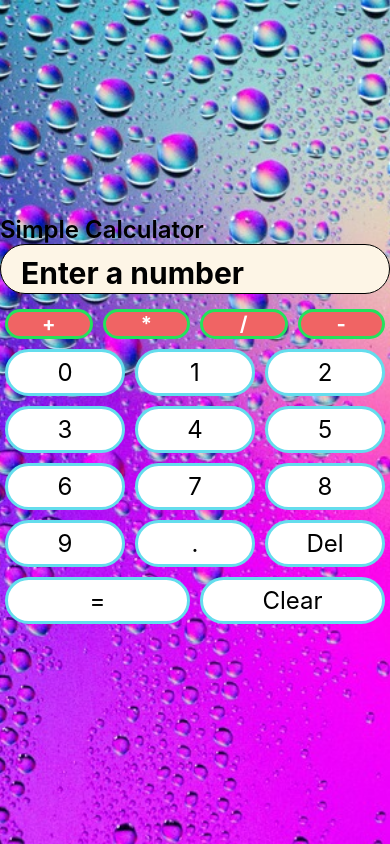
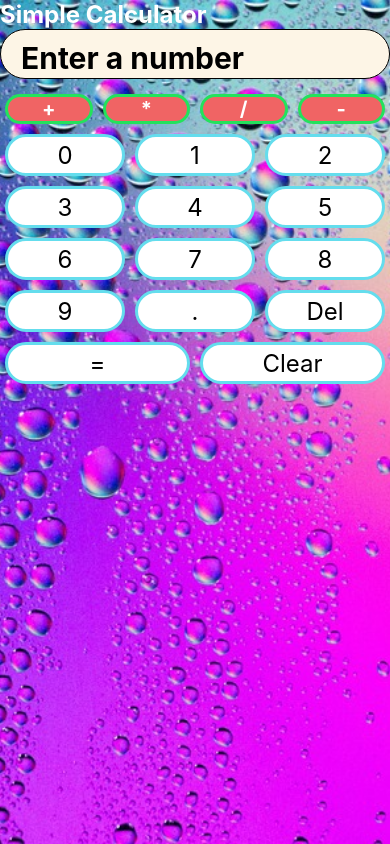
Before and after one commit to Netchicken/RNLesson1Calc, a React Native app in the folder Lesson1Calc/: screen / in a window 390 px wide. Built offline with nearby package versions, Linux system fonts and the light colour scheme; grey boxes are pictures that could not be loaded.

Commit message:
create SQLiteDB Part1

```diff
--- a/Lesson1Calc/App.js
+++ b/Lesson1Calc/App.js
@@ -91,6 +91,7 @@ const styles = StyleSheet.create({
 
   container: {
     fontSize: 40,
+    flex: 1,
   },
 
   containerText: {
@@ -125,17 +126,19 @@ const styles = StyleSheet.create({
     paddingHorizontal: 24,
   },
   sectionTitle: {
+    color: 'white',
     fontSize: 24,
-    fontWeight: '600',
+    fontWeight: 'bold',
+    textAlignVertical: 'center',
   },
-  sectionDescription: {
-    marginTop: 8,
-    fontSize: 18,
-    fontWeight: '400',
-  },
-  highlight: {
-    fontWeight: '700',
-  },
+  // sectionDescription: {
+  //   marginTop: 8,
+  //   fontSize: 18,
+  //   fontWeight: '400',
+  // },
+  // highlight: {
+  //   fontWeight: '700',
+  // },
 });
 
 export default App;
--- a/Lesson1Calc/Components/AllButtons.js
+++ b/Lesson1Calc/Components/AllButtons.js
@@ -32,7 +32,7 @@ const styles = StyleSheet.create({
     borderColor: '#64dded',
     backgroundColor: '#ffffff',
     flex: 1,
-    height: Math.floor(buttonWidth - 50),
+    height: Math.floor(buttonWidth - 55),
     alignItems: 'center',
     justifyContent: 'center',
     borderRadius: Math.floor(buttonWidth),
--- a/Lesson1Calc/Components/calcbuttons.js
+++ b/Lesson1Calc/Components/calcbuttons.js
@@ -1,9 +1,6 @@
 import {
   View, //The most fundamental component for building a UI, View is a container that supports layout with flexbox, style, some touch handling, and accessibility controls. https://reactnative.dev/docs/view
   StyleSheet, //StyleSheet.create returns a stylesheet object. https://reactnative.dev/docs/stylesheet
-  Dimensions, //Dimensions provides access to the window's width and height. https://reactnative.dev/docs/dimensions
-  Pressable,
-  Text, //A React component for displaying text which supports nesting, styling, and touch handling. https://reactnative.dev/docs/text
 } from 'react-native';
 import React from 'react';
 import {PressableButton} from './AllButtons';
@@ -20,10 +17,6 @@ export const CalcButtons = ({updateCalculation}) => {
   );
 };
 
-// set dimensions
-const screen = Dimensions.get('window');
-const buttonWidth = screen.width / 3;
-
 const styles = StyleSheet.create({
   rowcontainer: {
     flexDirection: 'row',
--- a/Lesson1Calc/Components/numberButtons.js
+++ b/Lesson1Calc/Components/numberButtons.js
@@ -80,15 +80,6 @@ export const NumberButtons = ({updateCalculation}) => {
 };
 
 const styles = StyleSheet.create({
-  button: {
-    borderWidth: 3,
-    borderRadius: 50,
-    borderColor: '#64dded',
-    backgroundColor: '#ffffff',
-    width: 50,
-    height: 50,
-  },
-
   rowcontainer: {
     flexDirection: 'row',
     alignContent: 'flex-start',
```
Also changed, not shown: Lesson1Calc/Operations/DbOperations.js (renamed from Lesson1Calc/Components/DbOperations.js, +5 -20 lines), 1 other file (tests, documents, lock files or other folders).
